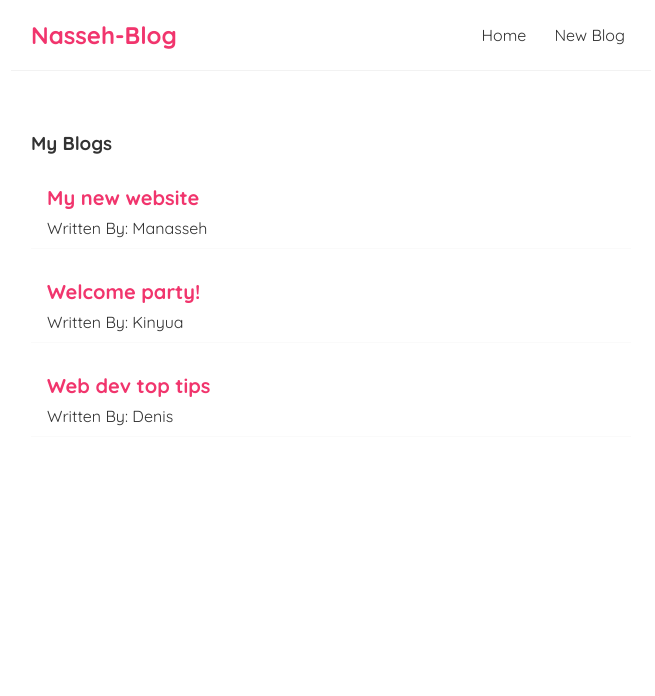
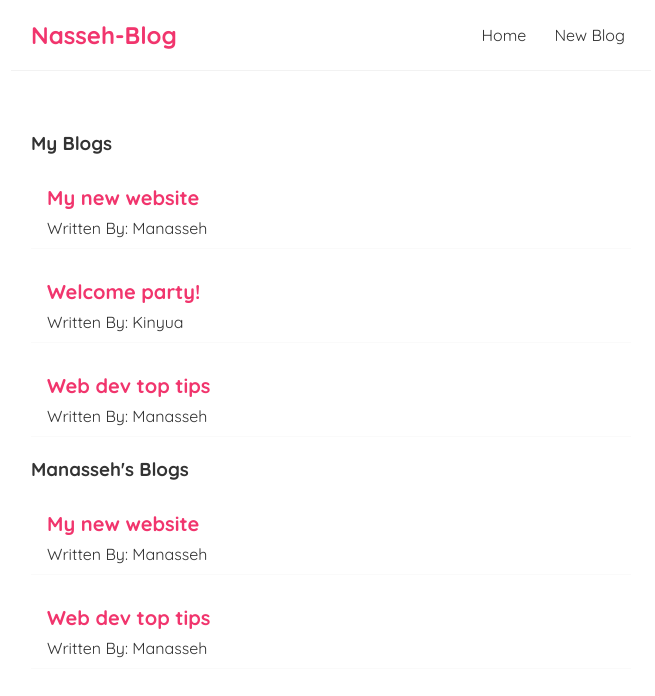
Before and after one commit to Manasseh-Kinyua/nasseh-react-blog, a React (Create React App) app: page / in a window 1280 px wide. Shown: the top 696 px of the page, without its empty margins (309-964 px from the left). Built offline with nearby package versions, Linux system fonts and the light colour scheme.

Commit message:
Filter blogs by author

```diff
--- a/src/Home.js
+++ b/src/Home.js
@@ -6,12 +6,13 @@ const Home = () => {
     const [blogs, setBlogs] = useState([
         { title: 'My new website', body: 'lorem ipsum...', author: 'Manasseh', id: 1 },
         { title: 'Welcome party!', body: 'lorem ipsum...', author: 'Kinyua', id: 2 },
-        { title: 'Web dev top tips', body: 'lorem ipsum...', author: 'Denis', id: 3 },
+        { title: 'Web dev top tips', body: 'lorem ipsum...', author: 'Manasseh', id: 3 },
     ]);
 
   return (
     <div className="home">
         <BlogList blogs={blogs} title='My Blogs' />
+        <BlogList blogs={blogs.filter((blog) => blog.author === 'Manasseh')} title="Manasseh's Blogs" />
     </div>
   )
 }
```
